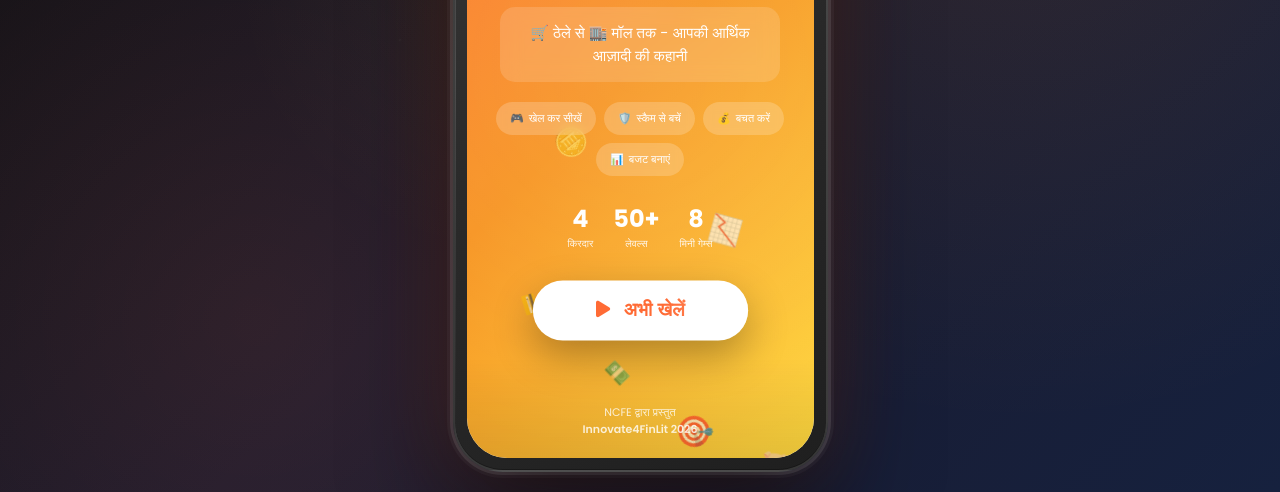
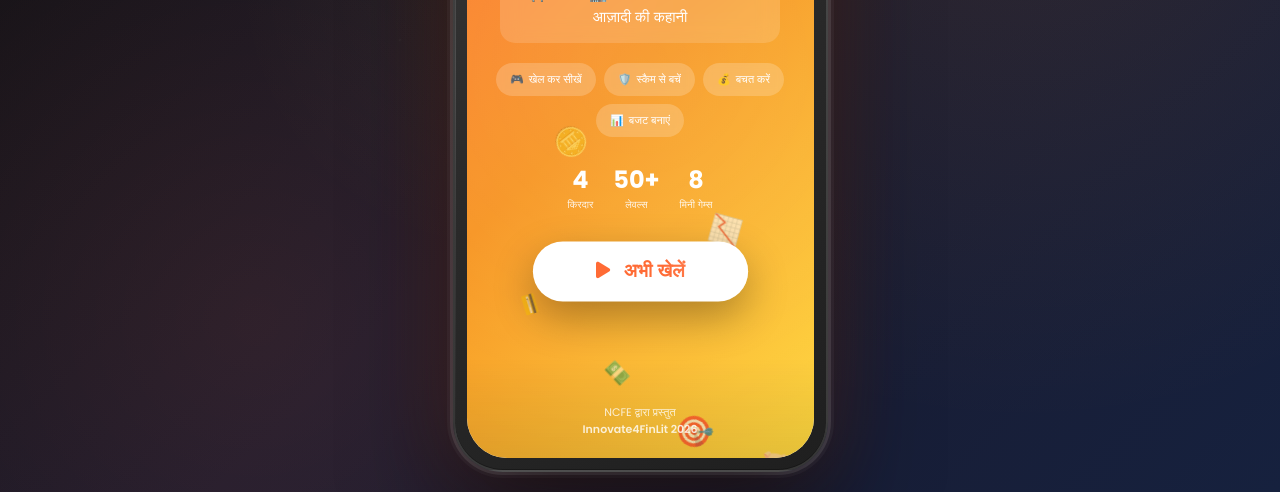
Before and after one commit to rtm20/Sapno-Ki-Dukaan, a plain HTML site: page index.html in a window 1280 px wide. Shown: the part 360-852 px from the top of the page. Drawn offline with Linux system fonts and the light colour scheme.

Commit message:
Update index.html

```diff
--- a/index.html
+++ b/index.html
@@ -127,6 +127,37 @@
             position: relative;
         }
 
+        /* Custom Scrollbar for screens */
+        .screen {
+            overflow-y: auto;
+            overflow-x: hidden;
+        }
+
+        .screen::-webkit-scrollbar {
+            width: 6px;
+        }
+
+        .screen::-webkit-scrollbar-track {
+            background: rgba(0,0,0,0.05);
+            border-radius: 10px;
+            margin: 50px 0 20px 0;
+        }
+
+        .screen::-webkit-scrollbar-thumb {
+            background: linear-gradient(180deg, var(--primary), var(--primary-dark));
+            border-radius: 10px;
+        }
+
+        .screen::-webkit-scrollbar-thumb:hover {
+            background: linear-gradient(180deg, var(--primary-dark), #C0392B);
+        }
+
+        /* Firefox scrollbar */
+        .screen {
+            scrollbar-width: thin;
+            scrollbar-color: var(--primary) rgba(0,0,0,0.05);
+        }
+
         .notch {
             position: absolute;
             top: 0;
@@ -202,12 +233,15 @@
         /* Splash Screen */
         .splash-screen {
             background: linear-gradient(135deg, #FF6B35 0%, #F7931E 50%, #FFD93D 100%);
-            justify-content: center;
+            justify-content: flex-start;
             align-items: center;
             text-align: center;
             color: white;
             position: relative;
-            overflow: hidden;
+            overflow-y: auto;
+            overflow-x: hidden;
+            padding-top: 60px;
+            padding-bottom: 30px;
         }
 
         .splash-screen::before {
```
